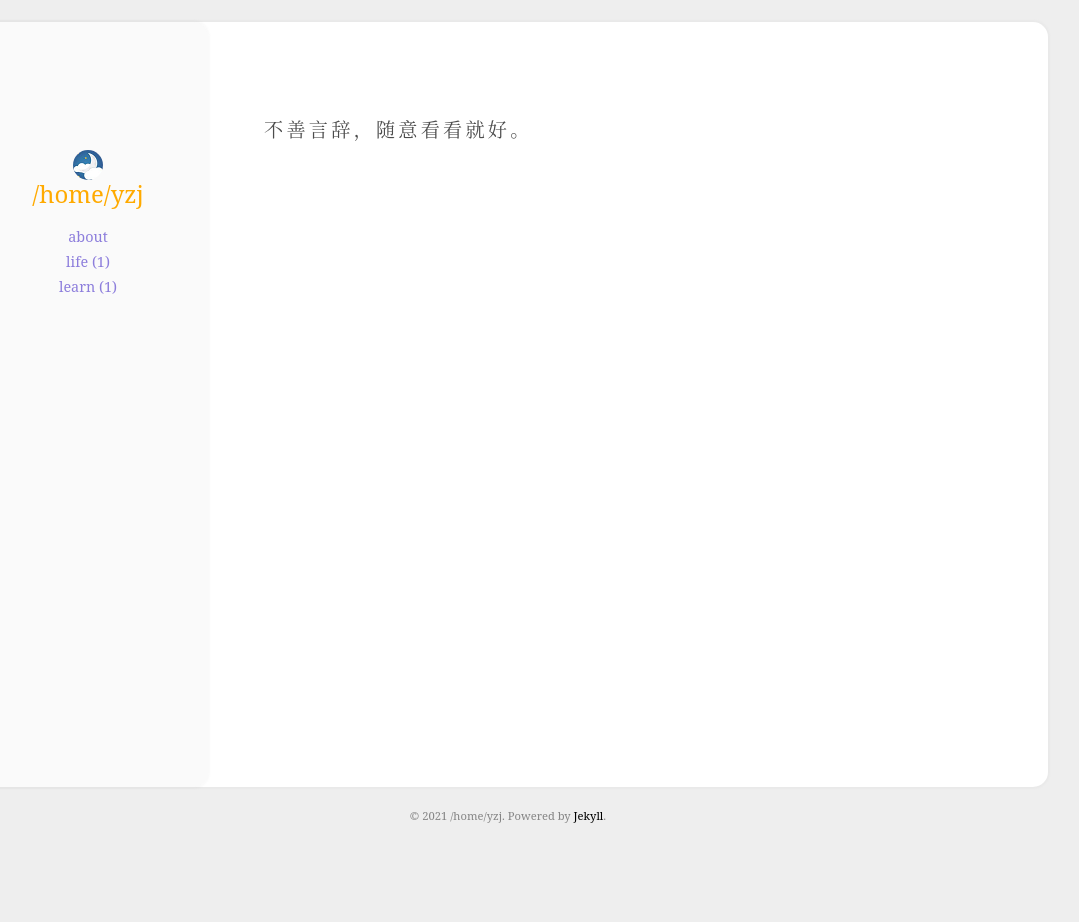
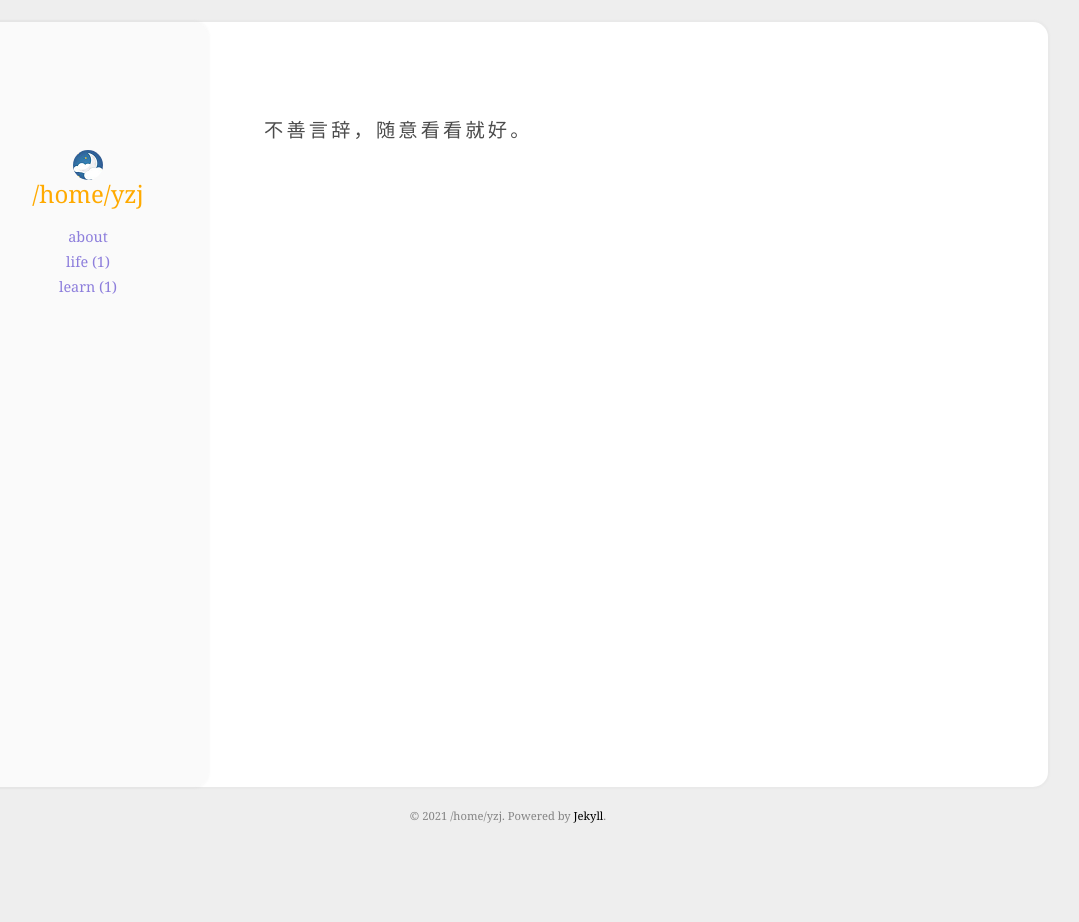
Before and after one commit to wine99/wine99.github.io, a Jekyll site: the page built from index.html, in a window 1280 px wide. Shown: the whole page, without its empty margins (132-1211 px from the left). Built offline with Jekyll 4.4.1, drawn with Linux system fonts in a browser that asks for light colours.

Commit message:
fix: font-face syntax error

```diff
--- a/_includes/footer.html
+++ b/_includes/footer.html
@@ -4,5 +4,7 @@
     Powered by <a href="http://jekyllrb.com" target="_blank">Jekyll</a>.
     <!-- Get this theme
     <a href="https://github.com/starry99/catbook" target="_blank">here</a>. -->
+    <link href="https://fonts.loli.net/css2?family=Noto+Serif&display=swap" rel="stylesheet">
+    <link href="https://fonts.loli.net/css2?family=Noto+Serif+SC&display=swap" rel="stylesheet">
   </div>
 </footer>
--- a/assets/css/main.scss
+++ b/assets/css/main.scss
@@ -112,7 +112,8 @@ body {
     font-weight: normal;
     font-style: normal;
     // font-family: -apple-system, BlinkMacSystemFont, 'Titillium Web', "Segoe UI", Roboto, sans-serif, "Apple Color Emoji", "Segoe UI Emoji", "Segoe UI Symbol";
-    font-family: 'Noto Serif', 'Noto Serif CJK SC', 'Noto Serif CJK', 'Source Han Serif SC', ‘Source Han Serif’, source-han-serif-sc, serif;
+    // font-family: 'Noto Serif', 'Noto Serif CJK SC', 'Noto Serif CJK', 'Source Han Serif SC', 'Source Han Serif', source-han-serif-sc, serif;
+    font-family: 'Noto Serif', 'Source Han Serif SC', 'Noto Serif SC';
     margin: 0;
     padding: 0;
     background-color: var(--bg_color);
```
